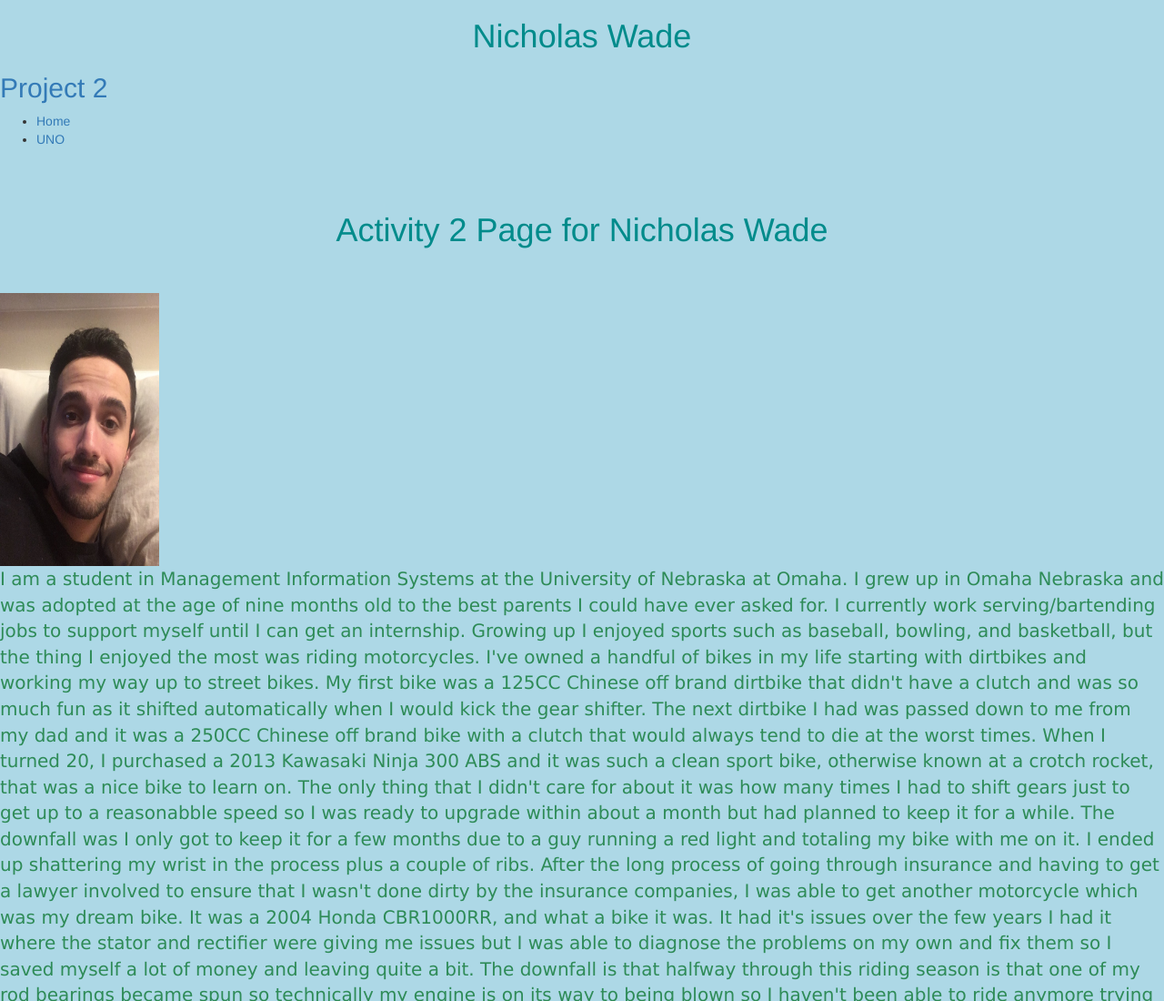
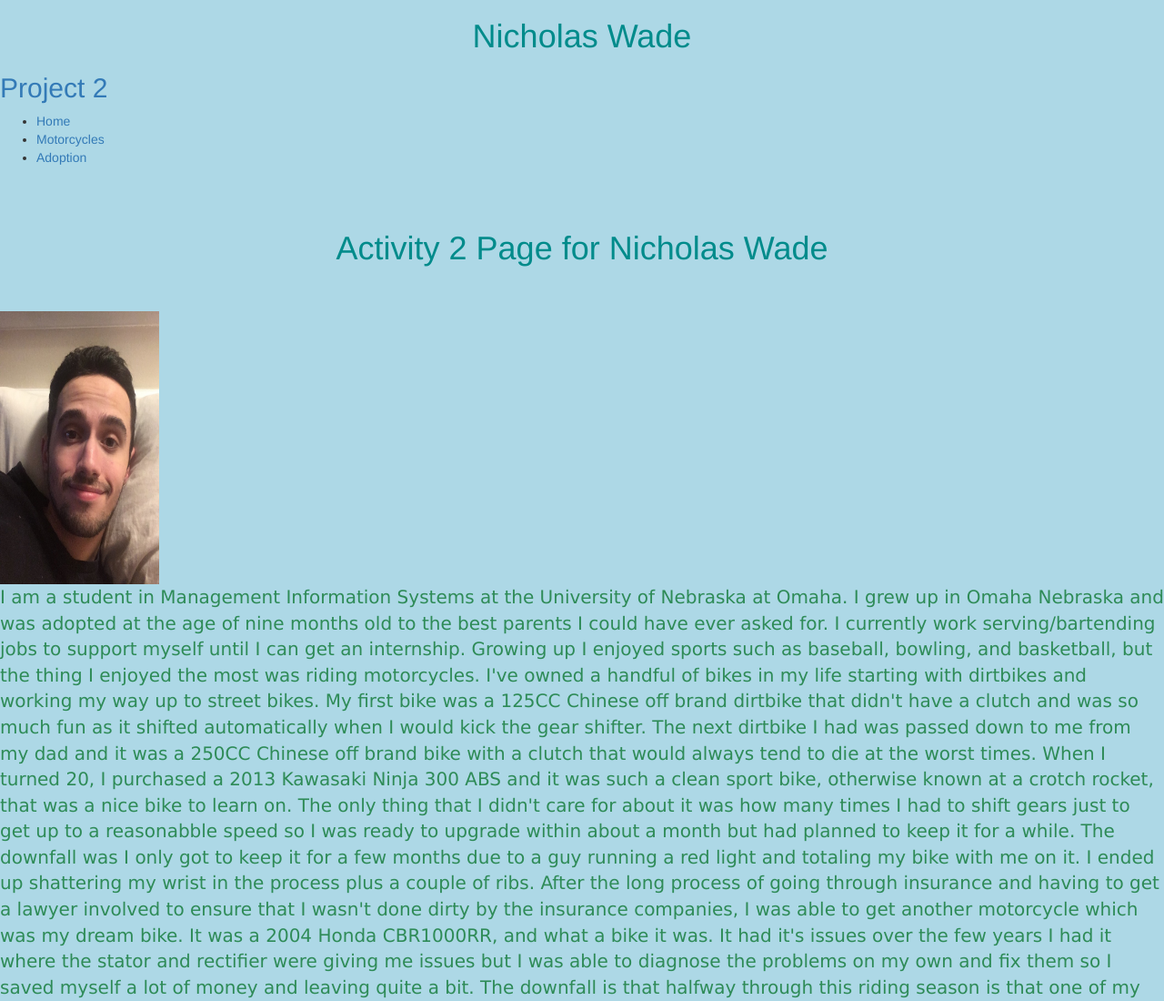
Before and after one commit to NicholasWade/mysite, a plain HTML site: page index.html in a window 1280 px wide. Shown: the top 1100 px of the page at 91% size. Drawn offline with nearby package versions, Linux system fonts and the light colour scheme.

Commit message:
new index

```diff
--- a/index.html
+++ b/index.html
@@ -18,7 +18,8 @@
       <nav>
          <ul>
            <li><a href="index.html"class="selected">Home</a></li>
-           <li><a href="page2.html">UNO</a></li>
+           <li><a href="page2.html">Motorcycles</a></li>
+             <li><a href="page3.html">Adoption</a></li>
          </ul>
       </nav>
     </header>
```
